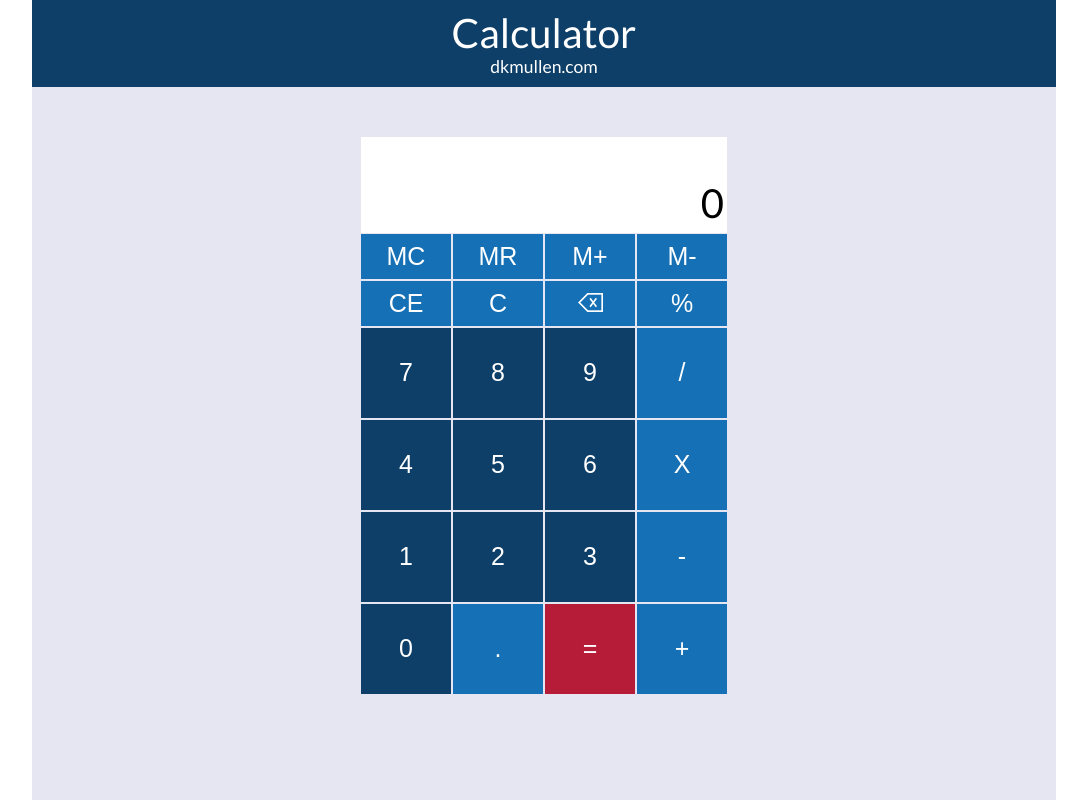
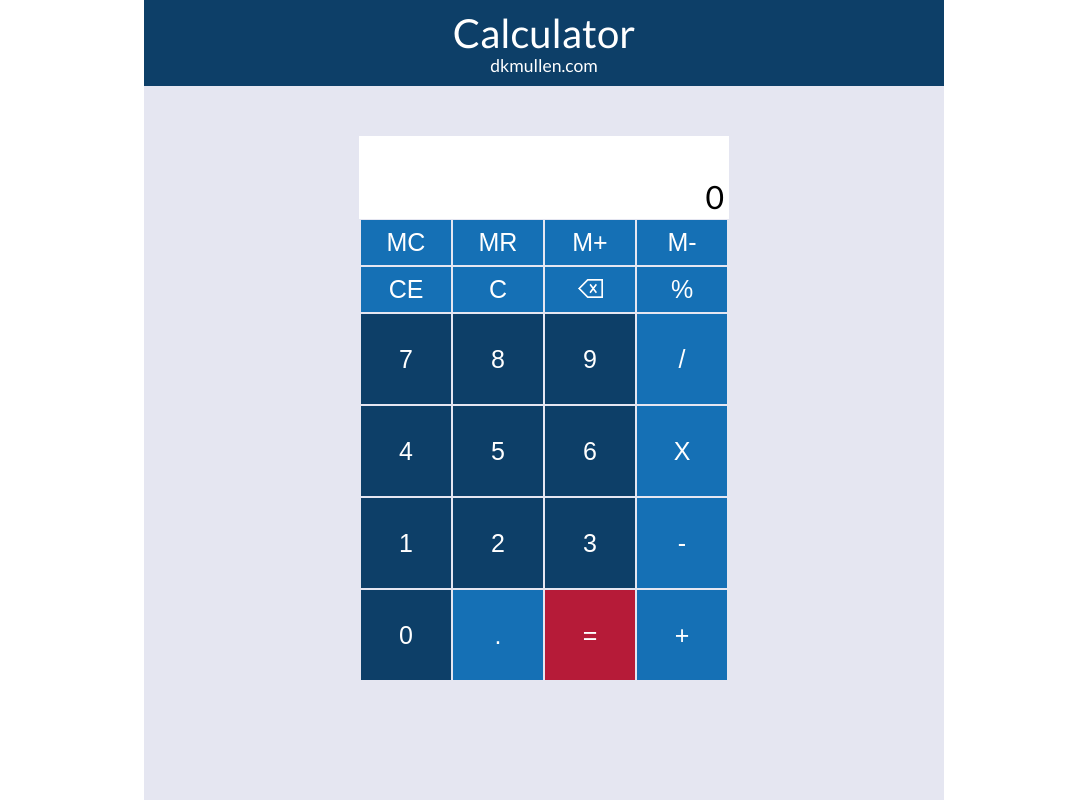
Before and after one commit to dkmullen/calculator, a plain HTML site: page index.html in a window 1280 px wide. Shown: the whole page, without its empty margins (96-1183 px from the left). Drawn offline with Linux system fonts and the light colour scheme.

Commit message:
refactor: Much work in html and css to get display looking right

```diff
--- a/calc.css
+++ b/calc.css
@@ -59,7 +59,7 @@ html {
 body {
 	font-family: 'Lato', sans-serif;
 	line-height: 1.15;
-	max-width: 1024px;
+	max-width: 800px;
 	min-width: 320px;
 	margin: 0 auto;
 	text-align: center;
@@ -75,6 +75,9 @@ body {
 	color: rgb(255, 255, 255);
 	padding: 10px;
 }
+h1 {
+	font-size: 230%;
+}
 .small-text {
 	font-size: 85%;
 }
@@ -82,34 +85,35 @@ body {
 	color: rgb(255, 255, 255);
 	text-decoration: none;
 }
-h1 {
-	font-size: 230%;
+#display {
+	width: 270px;
+	margin-left: auto;
+    margin-right: auto;
+	background-color: rgb(255, 255, 255);
+	font-size: 180%;
+}
+#top-window {
+	background-color: rgb(255, 255, 255);
+	height: 25px;
+	margin: 0 2px 0 2px;
+	text-align: right;
+	/*font-size: 15px;*/
+	color: rgb(100, 100, 100);
+}
+#main-window {
+	background-color: rgb(255, 255, 255);
+	/*height: 35px;*/
+	margin: 0 2px 0 2px;
+	text-align: right;
+	/*font-size: 30px;*/
+	padding: 3px;
+	max-width: 100%;
 }
 table {
     text-align: center;
     margin-left: auto;
     margin-right: auto;
     width: 270px;
-}
-#display {
-	max-width: 100%;
-}
-#top-window {
-	background-color: rgb(255, 255, 255);
-	height: 25px;
-	margin: 0 2px 0 2px;
-	text-align: right;
-	font-size: 15px;
-	color: rgb(100, 100, 100);
-}
-#main-window {
-	background-color: rgb(255, 255, 255);
-	height: 35px;
-	margin: 0 2px 0 2px;
-	text-align: right;
-	font-size: 30px;
-	padding: 3px;
-	max-width: 100%;
 }
 button {
     background-color: rgb(21, 112, 181);
@@ -140,7 +144,7 @@ button {
 	#title-area {
 		margin-bottom: 30px;
 	}
-	table {
+	#display, table {
 		width: 290px;
 	}
 	button {
@@ -158,6 +162,17 @@ button {
 	.small-text {
 		font-size: 100%;
 	}
+	#display, table {
+		width: 330px;
+	}
+	#top-window {
+		height: 30px;
+		/*font-size: 20px;*/
+	}
+	#main-window {
+		/*height: 40px;*/
+		/*font-size: 35px;*/
+	}
 	button {
 		height: 80px;
 		width: 80px;
@@ -165,27 +180,27 @@ button {
 	.half button{
 		height: 40px;
 	}
-	table {
-		width: 330px;
-	}
-	#top-window {
-		height: 30px;
-		font-size: 20px;
-	}
-	#main-window {
-		height: 40px;
-		font-size: 35px;
-	}
 }
 @media only screen and (min-height: 700px) {
-	body {
-		font-size: 110%;
-	}
 	#title-area {
 		margin-bottom: 50px;
 	}
+	h1 {
+		font-size: 250%;
+	}
 	.small-text {
-		font-size: 100%;
+		font-size: 110%;
+	}
+	#display, table {
+		width: 370px;
+	}
+	#top-window {
+		height: 40px;
+		/*font-size: 20px;*/
+	}
+	#main-window {
+		/*height: 50px;*/
+		/*font-size: 40px;*/
 	}
 	button {
 		height: 90px;
@@ -199,27 +214,34 @@ button {
 		height: 19px;
 		width: 25px;
 	}
-	table {
-		width: 370px;
-	}
-	#top-window {
-		height: 40px;
-		font-size: 20px;
-	}
-	#main-window {
-		height: 50px;
-		font-size: 40px;
-	}
 }
 @media only screen and (min-height: 850px) {
-	body {
-		font-size: 130%;
-	}
 	#title-area {
 		margin-bottom: 60px;
 	}
+	h1 {
+	font-size: 270%;
+	}
 	.small-text {
-		font-size: 100%;
+		font-size: 120%;
+	}
+	#display {
+		width: 490px;
+		height: 90px;
+	}
+	#top-window {
+		height: 35px;
+		/*font-size: 25px;*/
+	}
+	#spacer {
+		height: 20px;
+	}
+	#main-window {
+		/*height: 60px;*/
+		/*font-size: 55px;*/
+	}
+	table {
+		width: 490px;
 	}
 	button {
 		height: 120px;
@@ -233,15 +255,4 @@ button {
 		height: 23px;
 		width: 30px;
 	}
-	table {
-		width: 490px;
-	}
-	#top-window {
-		height: 35px;
-		font-size: 25px;
-	}
-	#main-window {
-		height: 60px;
-		font-size: 55px;
-	}
 }
--- a/calc.js
+++ b/calc.js
@@ -1,6 +1,6 @@
 /**Calc*/
 var topStr = '';
-var activeInput = '0';
+var activeInput = ('0');
 var topDisplay = ko.observable(topStr);
 var activeDisplay = ko.observable(activeInput);
 
@@ -48,7 +48,7 @@ function ViewModel() {
 	};
 
 	self.enterDigit = function(numStr) {
-		if (activeInput.length < 15) {
+		if (activeInput.length < 20) {
 			if (activeInput === '0' && numStr !== '.') {
 				activeDisplay(activeInput = numStr);
 			}
--- a/index.html
+++ b/index.html
@@ -14,10 +14,12 @@
 			<h1>Calculator</h1>
 			<p id="home" class="small-text"><a href="http://dkmullen.com/">dkmullen.com</a></p>
 		</div>
-
+		<div id="display">
+			<div id="top-window" data-bind="text: topDisplay"></div>
+			<div id="spacer"></div>
+			<div id="main-window" data-bind="text: activeDisplay, style: { fontSize: activeDisplay().length > 10 ? 'small' : 'xx-large' }"></div>
+		</div>
 		<table id="number-pad">
-			<tr><td><div id="top-window" data-bind="text: topDisplay"></div></td></tr>
-			<tr><td><div id="main-window" data-bind="text: activeDisplay"></div></td></tr>
 			<tr><td class="half"><button id="MC" data-bind="click: memoryClear">MC</button><button id="MR" data-bind="click: memoryRecall">MR</button><button id="M-plus" data-bind="click: memoryPlus">M+</button><button id="M-minus" data-bind="click: memoryMinus">M-</button></td></tr>
 			<tr><td class="half"><button id="CE" data-bind="click: clearEntry">CE</button><button id="C" data-bind="click: C">C</button><button id="backspace" data-bind="click: backSpace"><img src="backspace.png"></button><button id="percent" data-bind="click: percent">%</button></td></tr>
 			<tr><td><button id="seven" data-bind="click: seven">7</button><button id="eight" data-bind="click: eight">8</button><button id="nine" data-bind="click: nine">9</button><button id="divided-by" data-bind="click: divide">/</button></td></tr>
```
